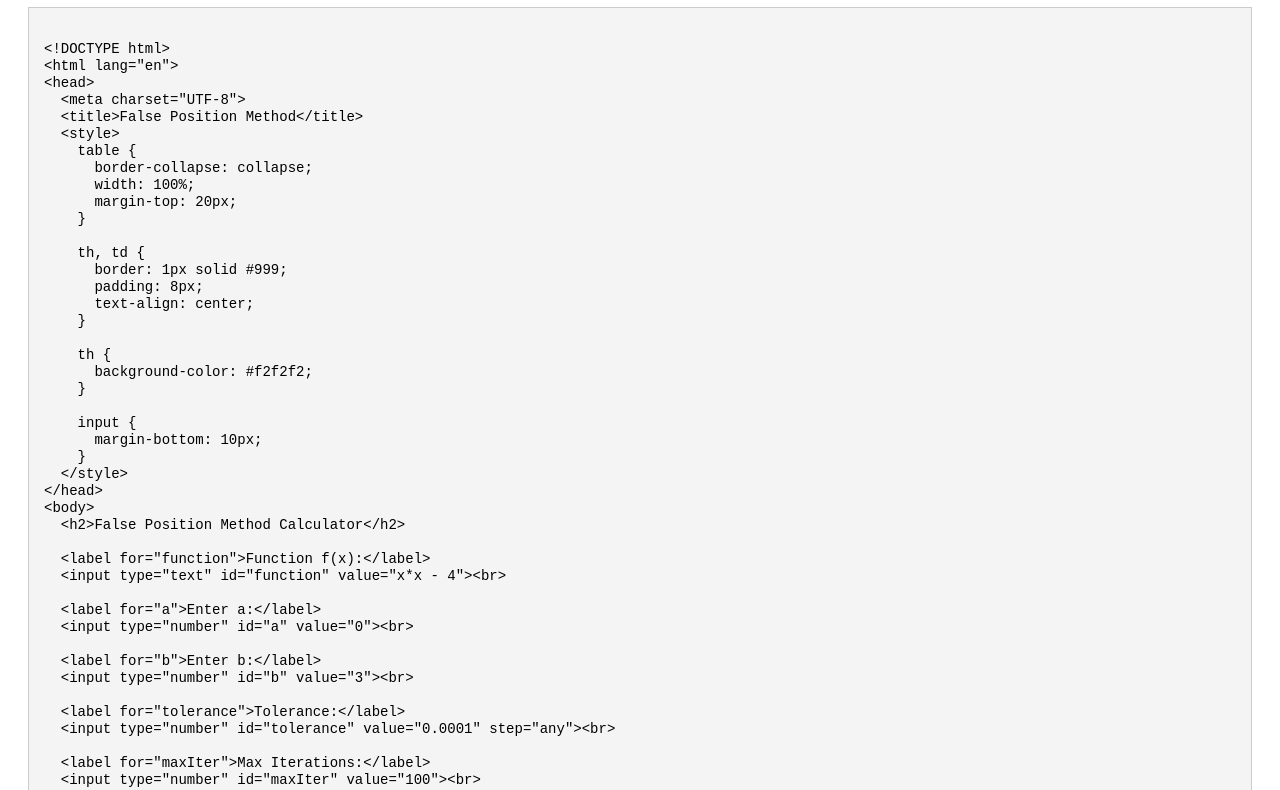
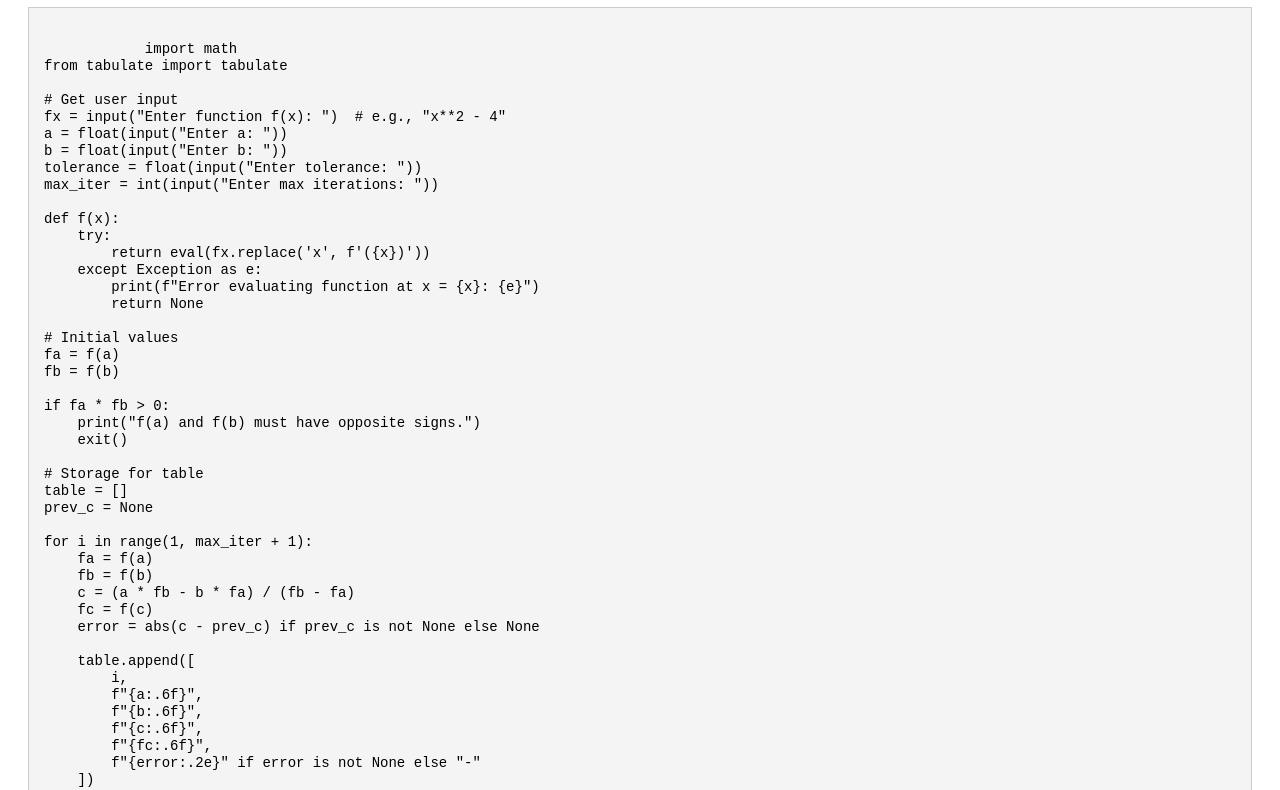
Before and after one commit to Henil088/Conm, a plain HTML site: page false-position.html in a window 1280 px wide. Shown: the part 316-1106 px from the top of the page. Drawn offline with Linux system fonts and the light colour scheme.

Commit message:
Update false-position.html

```diff
--- a/false-position.html
+++ b/false-position.html
@@ -72,6 +72,74 @@
         </head>
 
         <body>
+
+            <h1>False Position Python Code (Readable Format)</h1>
+            <pre><code>
+            import math
+from tabulate import tabulate
+
+# Get user input
+fx = input("Enter function f(x): ")  # e.g., "x**2 - 4"
+a = float(input("Enter a: "))
+b = float(input("Enter b: "))
+tolerance = float(input("Enter tolerance: "))
+max_iter = int(input("Enter max iterations: "))
+
+def f(x):
+    try:
+        return eval(fx.replace('x', f'({x})'))
+    except Exception as e:
+        print(f"Error evaluating function at x = {x}: {e}")
+        return None
+
+# Initial values
+fa = f(a)
+fb = f(b)
+
+if fa * fb > 0:
+    print("f(a) and f(b) must have opposite signs.")
+    exit()
+
+# Storage for table
+table = []
+prev_c = None
+
+for i in range(1, max_iter + 1):
+    fa = f(a)
+    fb = f(b)
+    c = (a * fb - b * fa) / (fb - fa)
+    fc = f(c)
+    error = abs(c - prev_c) if prev_c is not None else None
+
+    table.append([
+        i,
+        f"{a:.6f}",
+        f"{b:.6f}",
+        f"{c:.6f}",
+        f"{fc:.6f}",
+        f"{error:.2e}" if error is not None else "-"
+    ])
+
+    if abs(fc) < tolerance or (error is not None and error < tolerance):
+        print("\n✅ Root found!")
+        break
+
+    if fa * fc < 0:
+        b = c
+    else:
+        a = c
+
+    prev_c = c
+else:
+    print("\n⚠️ Max iterations reached.")
+
+# Print table
+headers = ["Iteration", "a", "b", "c", "f(c)", "Error"]
+print("\n" + tabulate(table, headers=headers, tablefmt="grid"))
+
+            </pre></code>
+
+
             <h1>False Position Method HTML & JavaScript Code (Readable Format)</h1>
             <pre><code>
 &lt;!DOCTYPE html&gt;
```
